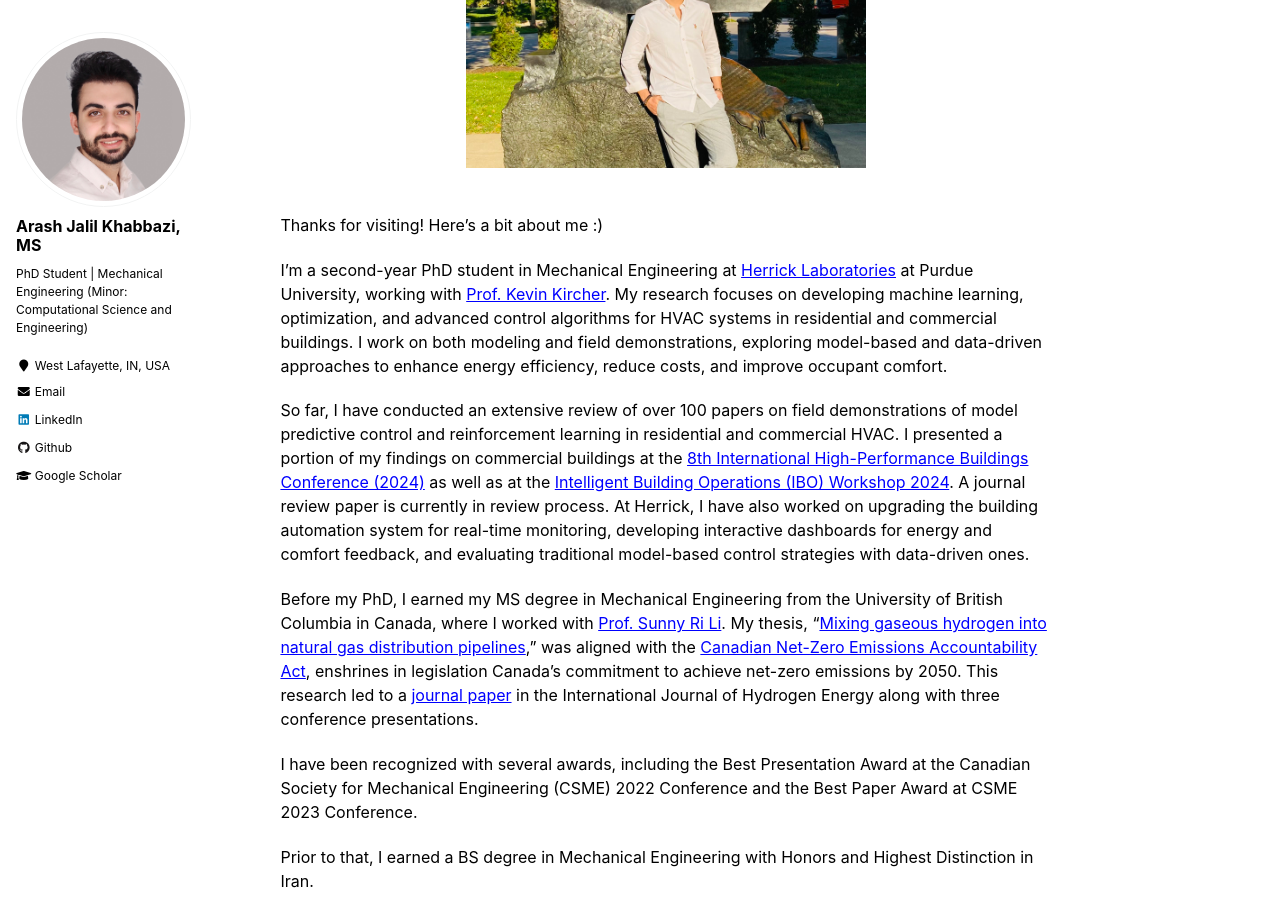
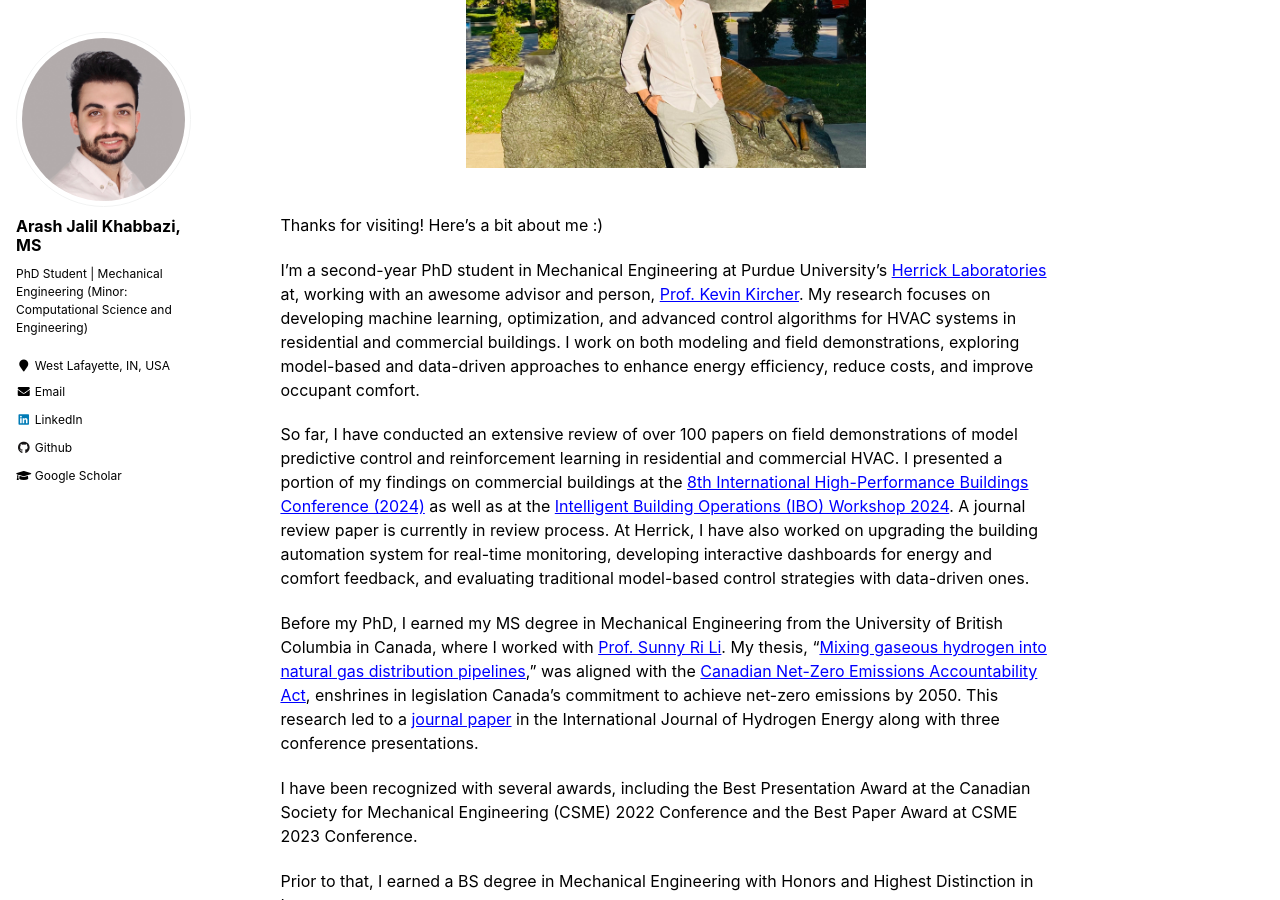
Before and after one commit to arashjkh/arashjkh.github.io, a Jekyll site: the page built from _pages/about.md, in a window 1280 px wide and 900 px high, scrolled down 339 px. Built offline with Jekyll 4.4.1, drawn with Linux system fonts in a browser that asks for light colours.

Commit message:
Update about.md

```diff
--- a/_pages/about.md
+++ b/_pages/about.md
@@ -23,7 +23,7 @@ redirect_from:
 
 Thanks for visiting! Here’s a bit about me :)
 
-I’m a second-year PhD student in Mechanical Engineering at <a href="https://engineering.purdue.edu/Herrick" target="_blank" style="color: blue; text-decoration: underline;">Herrick Laboratories</a> at Purdue University, working with <a href="https://kevinjkircher.com/" target="_blank" style="color: blue; text-decoration: underline;">Prof. Kevin Kircher</a>. My research focuses on developing machine learning, optimization, and advanced control algorithms for HVAC systems in residential and commercial buildings. I work on both modeling and field demonstrations, exploring model-based and data-driven approaches to enhance energy efficiency, reduce costs, and improve occupant comfort.
+I’m a second-year PhD student in Mechanical Engineering at Purdue University's <a href="https://engineering.purdue.edu/Herrick" target="_blank" style="color: blue; text-decoration: underline;">Herrick Laboratories</a> at, working with an awesome advisor and person, <a href="https://kevinjkircher.com/" target="_blank" style="color: blue; text-decoration: underline;">Prof. Kevin Kircher</a>. My research focuses on developing machine learning, optimization, and advanced control algorithms for HVAC systems in residential and commercial buildings. I work on both modeling and field demonstrations, exploring model-based and data-driven approaches to enhance energy efficiency, reduce costs, and improve occupant comfort.
 
 So far, I have conducted an extensive review of over 100 papers on field demonstrations of model predictive control and reinforcement learning in residential and commercial HVAC. I presented a portion of my findings on commercial buildings at the <a href="https://docs.lib.purdue.edu/ihpbc/473/" target="_blank" style="color: blue; text-decoration: underline;">8th International High-Performance Buildings Conference (2024)</a> as well as at the <a href="https://www.youtube.com/watch?v=NJ3izRJVNK0&list=PLcZDMdEnS08kcgUMfKHNHn507XDJG0LGC" target="_blank" style="color: blue; text-decoration: underline;">Intelligent Building Operations (IBO) Workshop 2024</a>. A journal review paper is currently in review process. At Herrick, I have also worked on upgrading the building automation system for real-time monitoring, developing interactive dashboards for energy and comfort feedback, and evaluating traditional model-based control strategies with data-driven ones.
 
```
